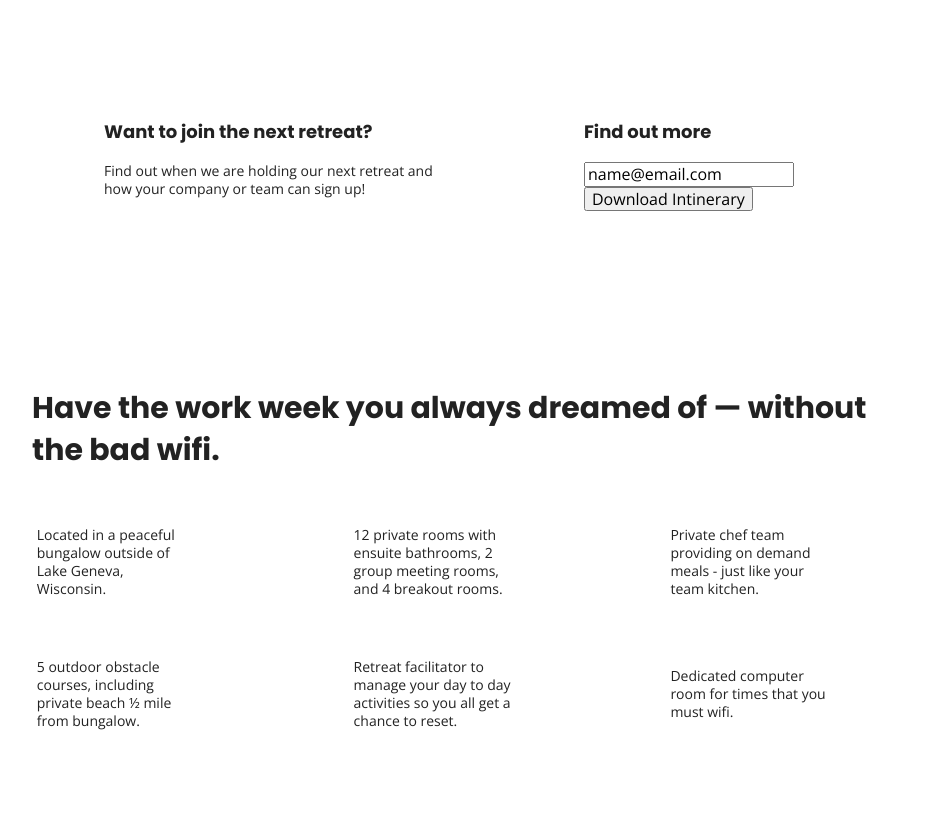
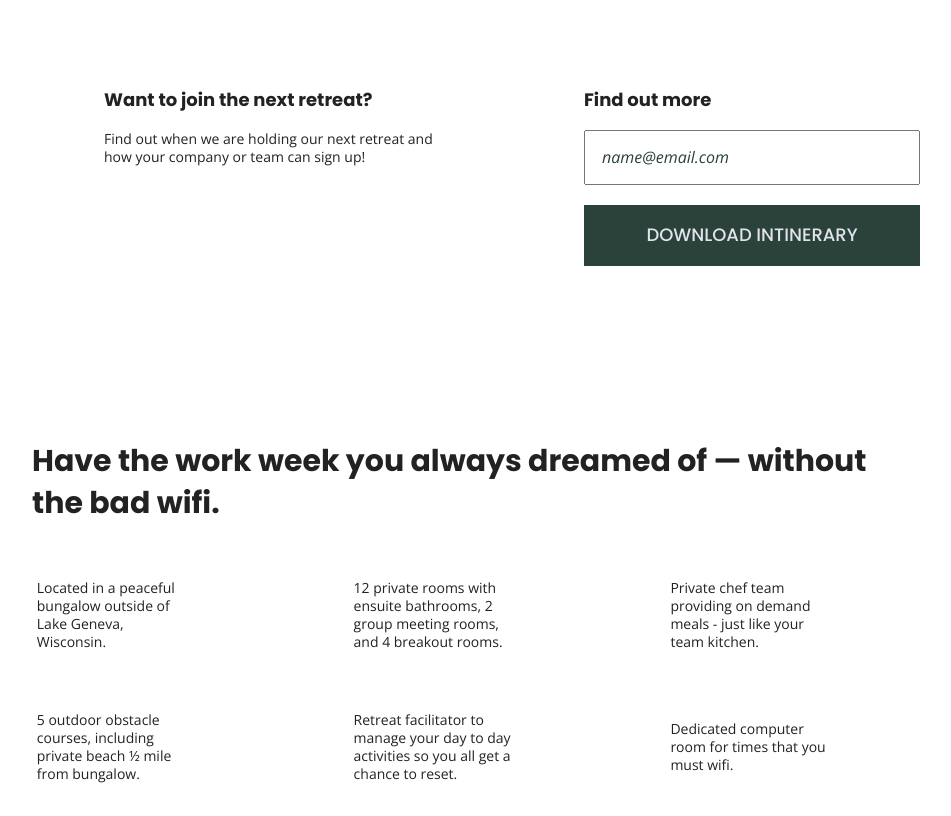
Before and after one commit to AidanD1/01-13-25-unplugged, a website: page about/index.html in a window 1280 px wide. Shown: the part 1500-2316 px from the top of the page, without its empty margins (128-1079 px from the left). Drawn offline with nearby package versions, Linux system fonts and the light colour scheme.

Commit message:
Added styles

```diff
--- a/css/main.css
+++ b/css/main.css
@@ -106,6 +106,8 @@ body {
 ul,
 ol {
         list-style-type: none;
+        margin: 0;
+        padding: 0;
 }
 
 a {
@@ -155,6 +157,7 @@ address {
   display: flex;
   justify-content: center;
   padding: 15px 0;
+  background-color: #202322;
 }
 header .content-wrappper{
   display: flex;
@@ -181,6 +184,7 @@ footer {
   flex-direction: column;
   align-items: center;
   text-align: center;
+  background-color: #202322;
 }
 footer .content-wrappper{
   width: 55%;
@@ -213,6 +217,32 @@ aside{
   justify-content: center;
 }
 
+aside .form {
+  margin-top: 30px;
+}
+
+input[type=text] {
+  box-sizing: border-box;
+  width: 100%;
+  color: #2a423a;
+  font-style: italic;
+  padding: 1em;
+}
+
+input[type=button] {
+  width: 100%;
+  padding: 20px 0;
+  margin-top: 20px;
+  background-color: #2a423a;
+  font-family: 'Poppins', Helvetica, Arial, sans-serif;
+  font-weight: 500;
+  font-size: 1.125em;
+  color: #e2e3ed;
+  border: none;
+  text-align: center;
+  text-transform: uppercase;
+}
+
 .features{
   display: flex;
   justify-content: center;
@@ -235,6 +265,7 @@ aside{
 .reviews{
   display: flex;
   justify-content: center;
+  background-color: #2a423a;
 }
 
 .reviews h3{
@@ -254,6 +285,7 @@ aside{
 .contact-section{
   display: flex;
   justify-content: center;
+  background-color: #2a423a;
 }
 
 /* ************FAQ Page ************ */
```
